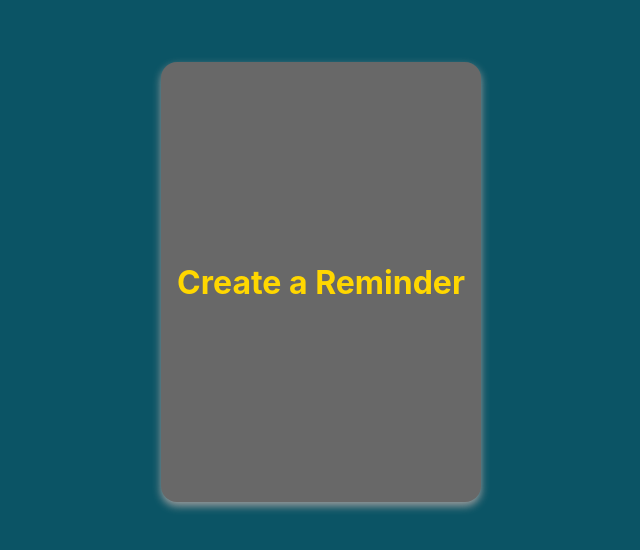
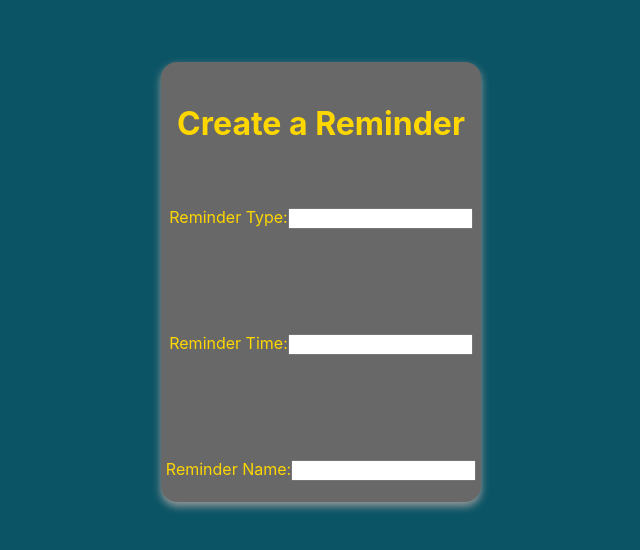
Before and after one commit to ronKovler/SleepMedic, a React (Create React App) app in the folder sleepmedic/: page /createreminder in a window 1280 px wide. Shown: the part 118-668 px from the top of the page, without its empty margins (319-959 px from the left). Built offline with nearby package versions, Linux system fonts and the light colour scheme; what react-auth-kit would draw is missing.

Commit message:
Starting work on CreatRem Page. Added labels and input text fields. Need to change RemType to dropdown box.

```diff
--- a/sleepmedic/src/Components/CreateReminderPage.js
+++ b/sleepmedic/src/Components/CreateReminderPage.js
@@ -10,12 +10,40 @@ import React from 'react';
 
 //Shaun
 function CreateRem() {
+    const [ReminderType, setRemType] = useState('');
+    const [ReminderTime, setRemTime] = useState('');
+    const [ReminderName, setRemName] = useState('');
     //implement logic for collecting parameters
+    //
+
 
     return (
         <div className="sleep-medic-container">
             <div className="create-rem-form">
                 <h1>Create a Reminder</h1>
+                <label>
+                Reminder Type:
+                <input
+                    value={ReminderType}
+                    onChange = {e => setRemType(e.target.value)}
+                />
+                </label>
+                <br/>
+                <label>
+                Reminder Time:
+                <input
+                    value={ReminderTime}
+                    onChange = {e => setRemTime(e.target.value)}
+                />
+                </label>
+                <br/>
+                <label>
+                Reminder Name:
+                <input
+                    value={ReminderName}
+                    onChange = {e => setRemName(e.target.value)}
+                />
+                </label>
             </div>
         </div>
     );
```
